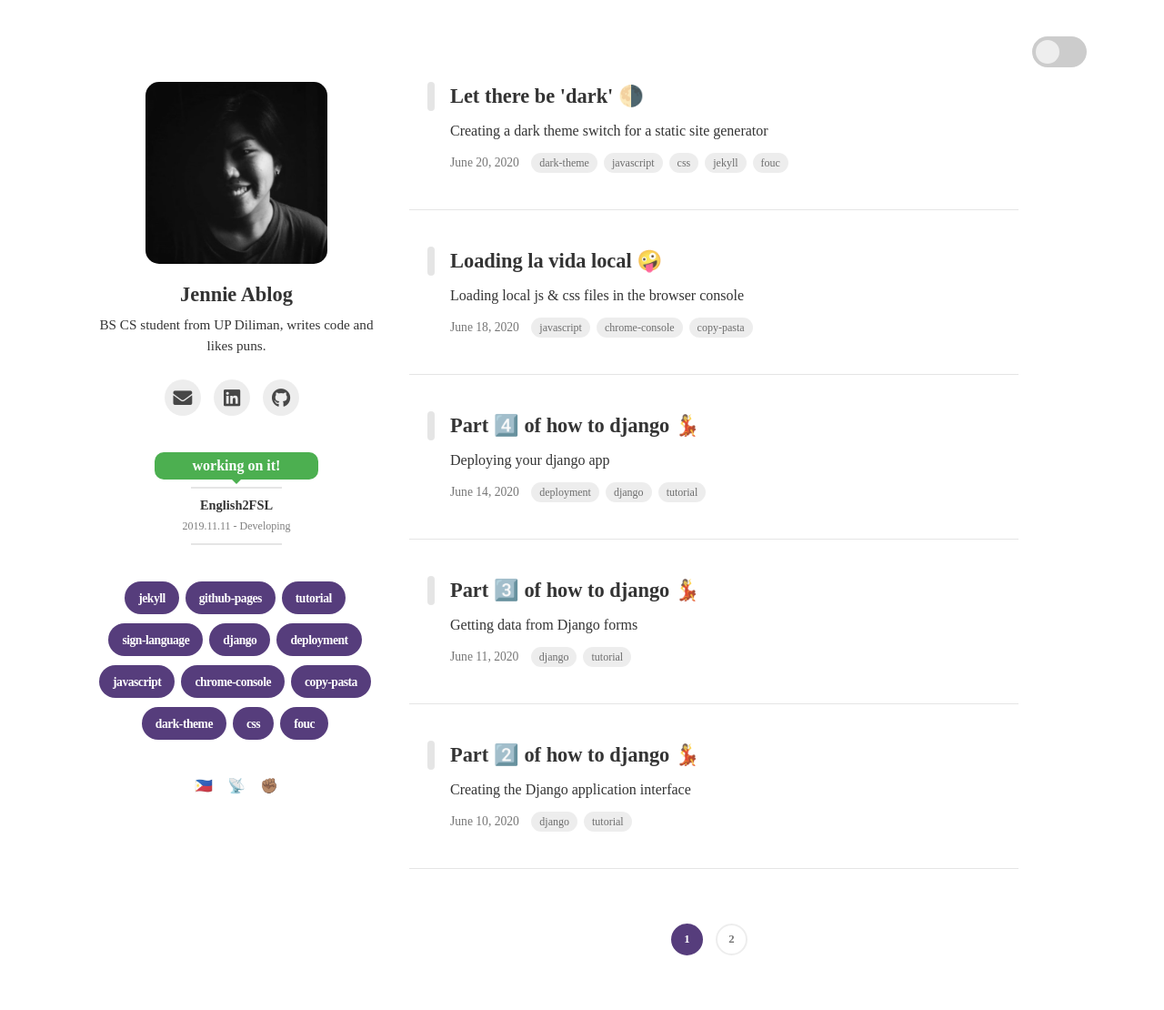
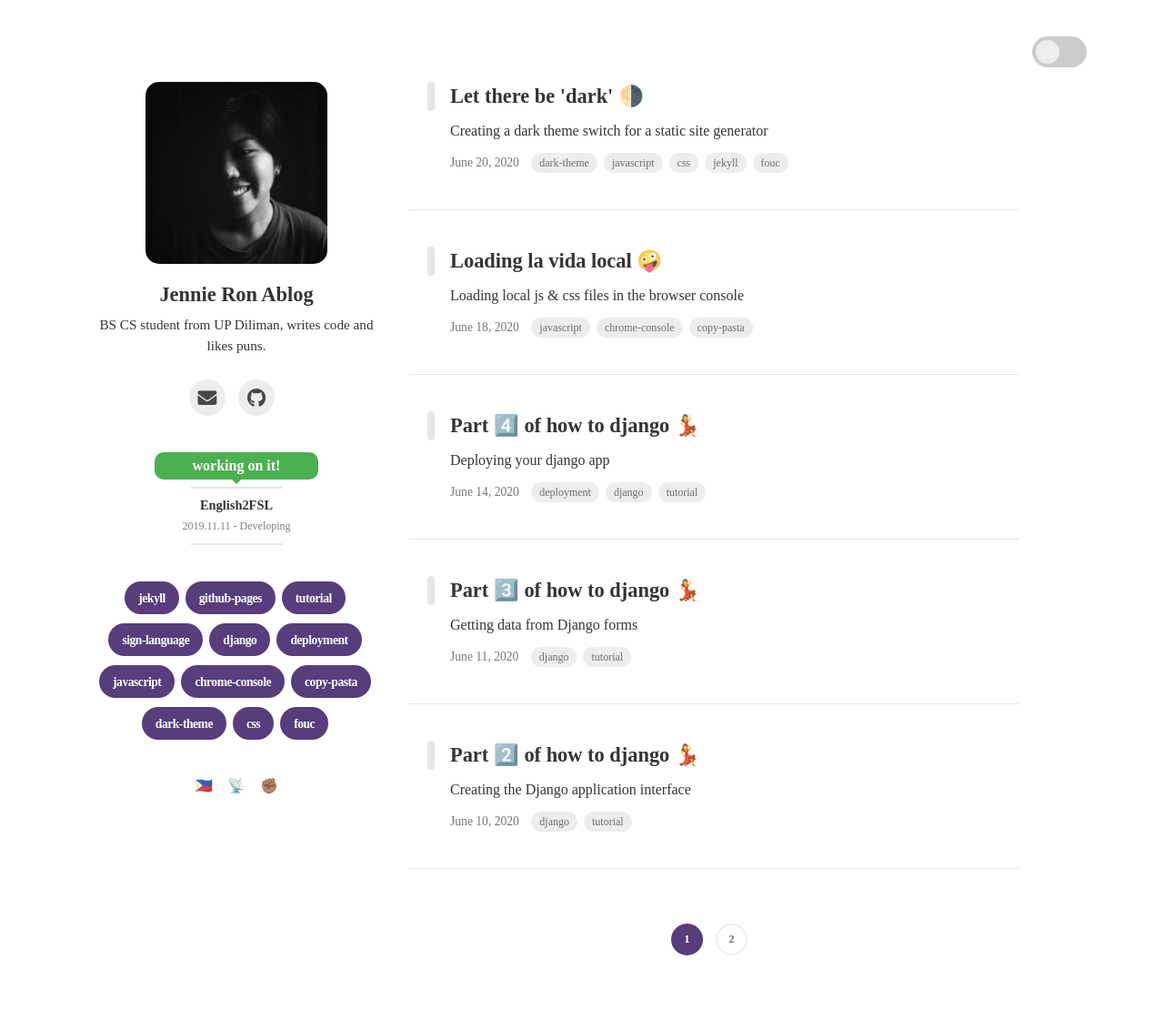
Before and after one commit to jennieablog/jennieablog.github.io, a Jekyll site: the page built from index.html, in a window 1280 px wide. Shown: the whole page at 91% size. Built offline with Jekyll 4.4.1, drawn with Linux system fonts in a browser that asks for light colours; nearby versions of some CDN libraries; some web fonts are replaced; the list of posts is cut into pages by our own code.

Commit message:
Added Ron

```diff
--- a/_config.yml
+++ b/_config.yml
@@ -4,7 +4,7 @@ url : "https://jennieablog.github.io"
 
 # Blog Settings
 theme_settings :
-  title : Jennie Ablog
+  title : Jennie Ron Ablog
   favicon : assets/favicon.ico
 
   # Profile Settings
@@ -12,7 +12,7 @@ theme_settings :
     image : assets/img/profile.jpg
     logo : assets/logo.png
     qrcode: assets/img/qrcode.png
-    username : Jennie Ablog
+    username : Jennie Ron Ablog
     description: BS Computer Science student from UP Diliman 🇵🇭
     blog_description : BS CS student from UP Diliman, writes code and likes puns.
     experience :
@@ -54,7 +54,7 @@ theme_settings :
   # Icons
   icons :
     email:  jsablog@up.edu.ph
-    linkedin: https://www.linkedin.com/in/jennie-ron-ablog-489845143/
+    linkedin:
     github: jennieablog
     gitlab:
     bitbucket:
```
